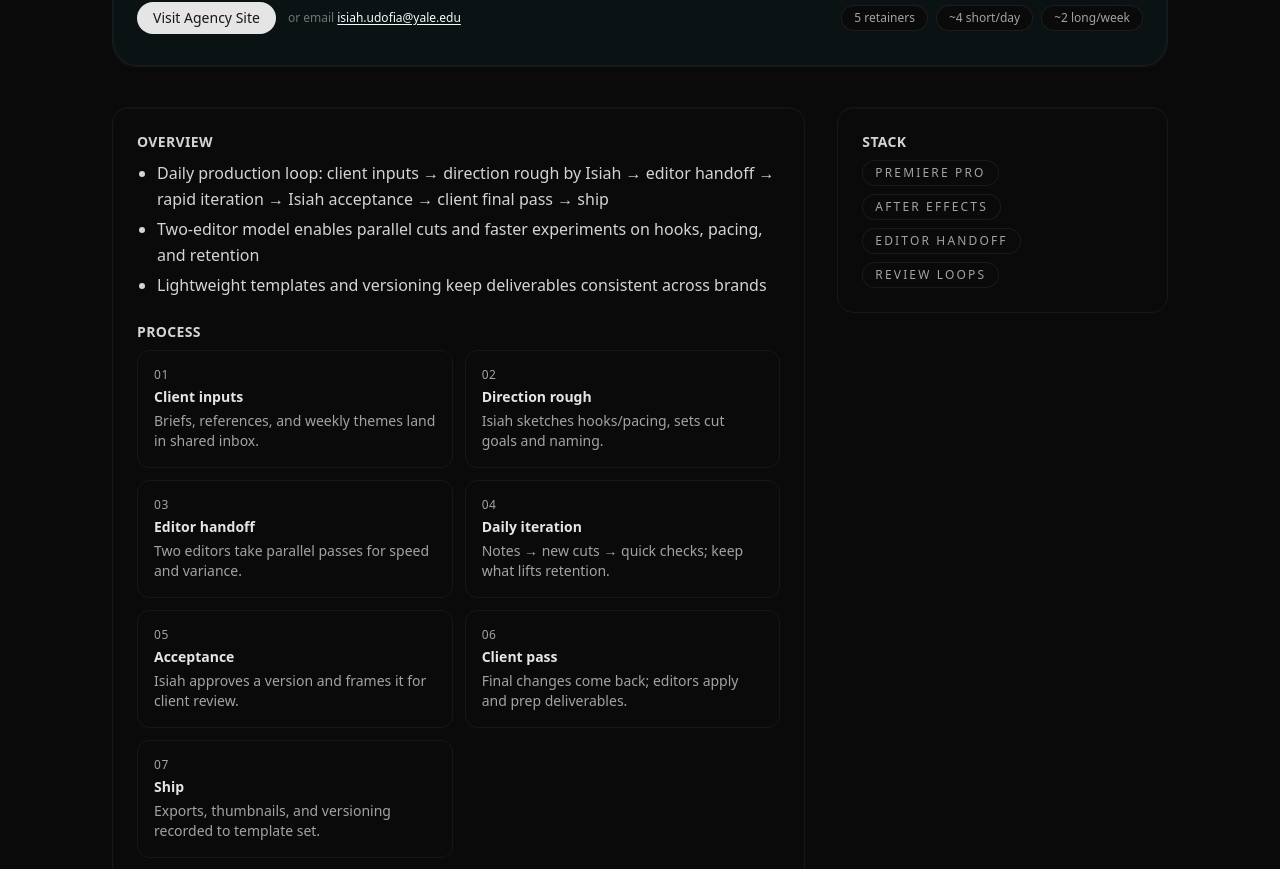
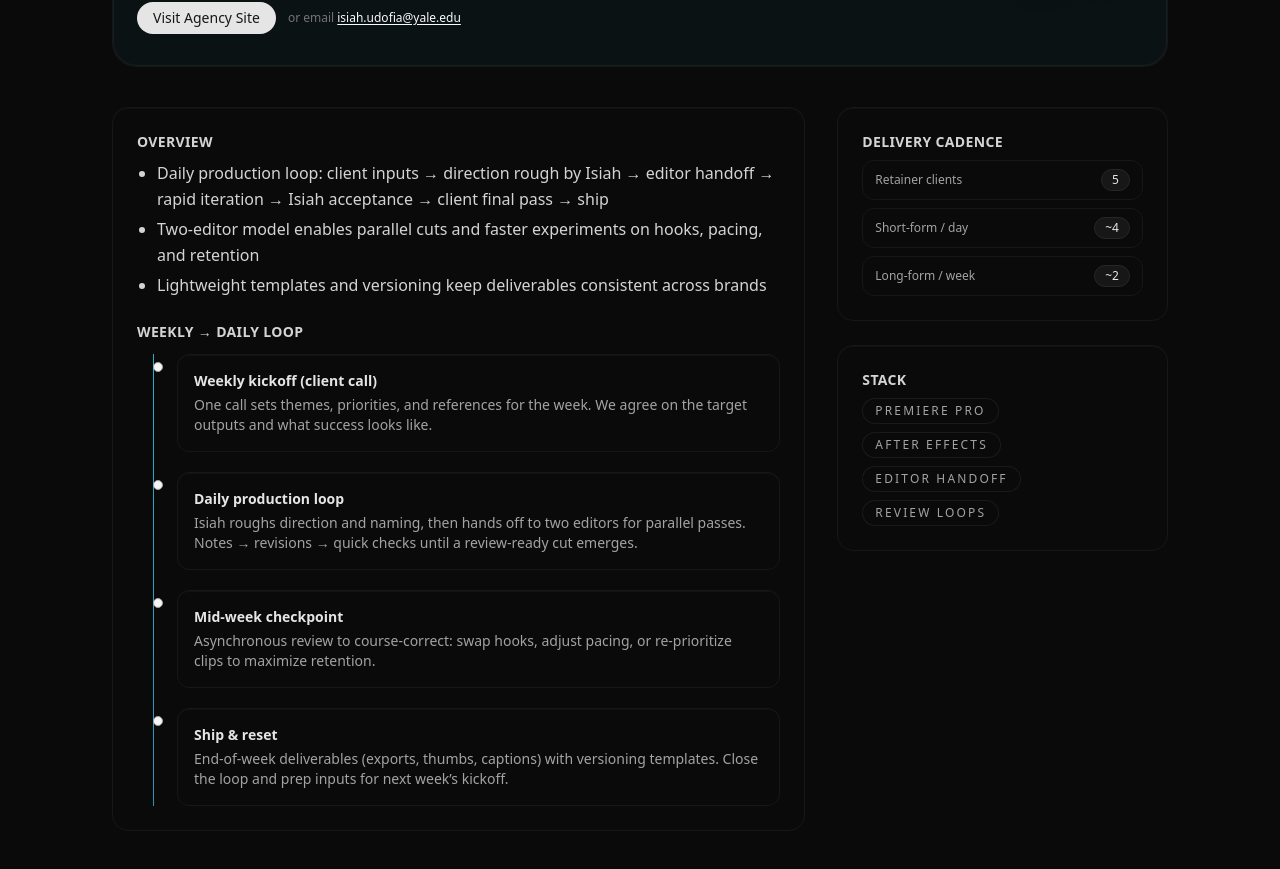
Before and after one commit to iudofia2026/isiahudofia.com, a Next.js app: page /projects/zen-video-agency in a window 1280 px wide. Shown: the part 399-1268 px from the top of the page. Built offline with nearby package versions, Linux system fonts and the light colour scheme.

Commit message:
Add delivery cadence timeline for Zen page

```diff
--- a/app/(routes)/projects/zen-video-agency/page.tsx
+++ b/app/(routes)/projects/zen-video-agency/page.tsx
@@ -1,3 +1,7 @@
+"use client";
+
+import { useRef } from "react";
+import { motion, useScroll, useSpring, useTransform } from "framer-motion";
 import { notFound } from "next/navigation";
 import type { Project } from "../../../../data/projects";
 import { projects } from "../../../../data/projects";
@@ -5,7 +9,7 @@ import { projects } from "../../../../data/projects";
 export const metadata = {
   title: "Zen Video Agency",
   description:
-    "Editing ops and creative delivery for DTC and creator clients. Premiere Pro + After Effects with a standardized intake → edit → review loop.",
+    "Editing ops and creative delivery for DTC and creator clients. Premiere Pro + After Effects with a repeatable intake → edit → review loop.",
 };
 
 function getProject(): Project | undefined {
@@ -30,16 +34,33 @@ export default function Page() {
   const accentFrom = "#0EA5E9";
   const accentTo = "#22D3EE";
 
-  const throughput = ["5 retainers", "~4 short/day", "~2 long/week"];
+  const cadence = [
+    { label: "Retainer clients", value: "5" },
+    { label: "Short-form / day", value: "~4" },
+    { label: "Long-form / week", value: "~2" },
+  ];
 
-  const processSteps = [
-    { n: 1, t: "Client inputs", d: "Briefs, references, and weekly themes land in shared inbox." },
-    { n: 2, t: "Direction rough", d: "Isiah sketches hooks/pacing, sets cut goals and naming." },
-    { n: 3, t: "Editor handoff", d: "Two editors take parallel passes for speed and variance." },
-    { n: 4, t: "Daily iteration", d: "Notes → new cuts → quick checks; keep what lifts retention." },
-    { n: 5, t: "Acceptance", d: "Isiah approves a version and frames it for client review." },
-    { n: 6, t: "Client pass", d: "Final changes come back; editors apply and prep deliverables." },
-    { n: 7, t: "Ship", d: "Exports, thumbnails, and versioning recorded to template set." },
+  const steps: { title: string; body: string }[] = [
+    {
+      title: "Weekly kickoff (client call)",
+      body:
+        "One call sets themes, priorities, and references for the week. We agree on the target outputs and what success looks like.",
+    },
+    {
+      title: "Daily production loop",
+      body:
+        "Isiah roughs direction and naming, then hands off to two editors for parallel passes. Notes → revisions → quick checks until a review-ready cut emerges.",
+    },
+    {
+      title: "Mid-week checkpoint",
+      body:
+        "Asynchronous review to course-correct: swap hooks, adjust pacing, or re-prioritize clips to maximize retention.",
+    },
+    {
+      title: "Ship & reset",
+      body:
+        "End-of-week deliverables (exports, thumbs, captions) with versioning templates. Close the loop and prep inputs for next week’s kickoff.",
+    },
   ];
 
   return (
@@ -57,8 +78,7 @@ export default function Page() {
           aria-hidden="true"
           className="pointer-events-none absolute inset-0 rounded-3xl"
           style={{
-            boxShadow:
-              "0 0 0 1px rgba(255,255,255,0.05) inset, 0 10px 40px -10px rgba(34,211,238,0.15)",
+            boxShadow: "0 0 0 1px rgba(255,255,255,0.05) inset, 0 10px 40px -10px rgba(34,211,238,0.15)",
           }}
         />
 
@@ -66,14 +86,12 @@ export default function Page() {
         <h1 className="mt-2 text-3xl md:text-4xl font-semibold tracking-tight">{project.title}</h1>
         <p className="mt-2 max-w-2xl text-neutral-400">{project.tagline}</p>
         <p className="mt-3 max-w-2xl text-neutral-300">
-          Built in August 2025 as a lightweight studio for creators and small brands. I’m running a
-          repeatable intake → edit → review loop with two remote editors and weekly rhythm so
-          delivery quality improves every cycle.
+          Built in August 2025 as a lightweight studio for creators and small brands. I run a repeatable intake → edit → review loop with two remote editors and a weekly rhythm so delivery quality improves every cycle.
         </p>
 
         <div className="mt-5 flex flex-wrap items-center gap-3">
           <a
-            href="https://zeneditingagency.netlify.app/"
+            href="https://heroic-puppy-1a67b8.netlify.app/"
             target="_blank"
             rel="noopener noreferrer"
             className="rounded-full bg-neutral-200 px-4 py-1.5 text-sm font-medium text-neutral-900 transition hover:bg-white hover:shadow-[0_6px_24px_-8px_rgba(255,255,255,0.4)]"
@@ -82,24 +100,10 @@ export default function Page() {
           </a>
           <span className="text-xs text-neutral-500">
             or email{" "}
-            <a
-              className="underline underline-offset-2 hover:text-neutral-300"
-              href="mailto:isiah.udofia@yale.edu"
-            >
+            <a className="underline underline-offset-2 hover:text-neutral-300" href="mailto:isiah.udofia@yale.edu">
               isiah.udofia@yale.edu
             </a>
           </span>
-
-          <div className="ml-auto flex flex-wrap gap-2">
-            {throughput.map((pill) => (
-              <span
-                key={pill}
-                className="rounded-full border border-neutral-800/70 bg-neutral-950 px-3 py-1 text-xs text-neutral-400"
-              >
-                {pill}
-              </span>
-            ))}
-          </div>
         </div>
       </section>
 
@@ -116,40 +120,35 @@ export default function Page() {
             </ul>
 
             <div className="mt-6">
-              <h3 className="mb-2 text-sm font-semibold uppercase tracking-wide text-neutral-300">
-                Process
-              </h3>
-              <ol className="grid gap-3 sm:grid-cols-2">
-                {processSteps.map((s) => (
-                  <li
-                    key={s.n}
-                    className="group relative rounded-xl border border-neutral-900 bg-neutral-950/60 p-4 transition hover:border-neutral-700"
-                  >
-                    <div className="mb-1 text-xs font-medium tracking-wider text-neutral-400">
-                      {String(s.n).padStart(2, "0")}
-                    </div>
-                    <div className="text-sm font-semibold text-neutral-200">{s.t}</div>
-                    <p className="mt-1 text-sm text-neutral-400">{s.d}</p>
-                    <div
-                      aria-hidden
-                      className="pointer-events-none absolute inset-0 rounded-xl opacity-0 transition group-hover:opacity-100"
-                      style={{
-                        boxShadow:
-                          "inset 0 1px 0 rgba(255,255,255,0.04), 0 8px 30px -12px rgba(34,211,238,0.18)",
-                      }}
-                    />
-                  </li>
-                ))}
-              </ol>
+              <h3 className="mb-3 text-sm font-semibold uppercase tracking-wide text-neutral-300">Weekly → Daily loop</h3>
+              <AnimatedTimeline steps={steps} />
             </div>
           </div>
         </section>
 
-        <aside>
+        <aside className="space-y-6">
+          <div className="rounded-2xl border border-neutral-900 bg-neutral-950/60 p-6 shadow-[inset_0_1px_0_rgba(255,255,255,0.03)]">
+            <h3 className="mb-2 text-sm font-semibold uppercase tracking-wide text-neutral-300">Delivery cadence</h3>
+            <ul className="space-y-2">
+              {cadence.map((row) => (
+                <li
+                  key={row.label}
+                  className="flex items-center justify-between rounded-xl border border-neutral-900 bg-neutral-950/70 px-3 py-2"
+                >
+                  <span className="text-xs text-neutral-400">{row.label}</span>
+                  <span className="rounded-full border border-neutral-800 bg-neutral-900 px-2.5 py-0.5 text-xs font-medium text-neutral-200">
+                    {row.value}
+                  </span>
+                </li>
+              ))}
+            </ul>
+          </div>
+
+          {(chips ?? []).length > 0 && (
             <div className="rounded-2xl border border-neutral-900 bg-neutral-950/60 p-6 shadow-[inset_0_1px_0_rgba(255,255,255,0.03)]">
               <h3 className="mb-2 text-sm font-semibold uppercase tracking-wide text-neutral-300">Stack</h3>
               <div className="flex flex-wrap gap-2">
-              {(chips ?? []).map((chip) => (
+                {chips.map((chip) => (
                   <span
                     key={chip}
                     className="rounded-full border border-neutral-800/60 bg-neutral-950 px-3 py-1 text-xs uppercase tracking-[0.18em] text-neutral-400"
@@ -157,13 +156,56 @@ export default function Page() {
                     {chip}
                   </span>
                 ))}
-              {(chips ?? []).length === 0 && (
-                <span className="text-xs text-neutral-500">No tags available</span>
-              )}
               </div>
             </div>
+          )}
         </aside>
       </div>
     </article>
   );
 }
+
+function AnimatedTimeline({ steps }: { steps: { title: string; body: string }[] }) {
+  const items = Array.isArray(steps) ? steps : [];
+  if (items.length === 0) return null;
+
+  const ref = useRef<HTMLDivElement>(null);
+  const { scrollYProgress } = useScroll({ target: ref, offset: ["start 15%", "end 70%"] });
+  const progress = useSpring(scrollYProgress, { stiffness: 120, damping: 20, mass: 0.2 });
+  const height = useTransform(progress, [0, 1], ["0%", "100%"]);
+
+  return (
+    <div ref={ref} className="relative">
+      <div className="absolute left-3 top-0 h-full w-px bg-neutral-800 md:left-4" aria-hidden />
+      <motion.div
+        style={{ height }}
+        className="absolute left-3 top-0 w-px bg-gradient-to-b from-cyan-400/80 to-sky-400/70 md:left-4 motion-safe:opacity-100"
+        aria-hidden
+      />
+      <ol className="space-y-5">
+        {items.map((s, i) => (
+          <li key={s.title} className="relative pl-10">
+            <motion.span
+              aria-hidden
+              className="absolute left-3 top-2 h-2.5 w-2.5 -translate-x-1 rounded-full border border-neutral-400 bg-neutral-100 md:left-4"
+              initial={{ scale: 0.85, opacity: 0 }}
+              whileInView={{ scale: 1, opacity: 1 }}
+              viewport={{ once: true, margin: "-10% 0% -10% 0%" }}
+              transition={{ duration: 0.22, delay: i * 0.04 }}
+            />
+            <motion.div
+              initial={{ opacity: 0, y: 8 }}
+              whileInView={{ opacity: 1, y: 0 }}
+              viewport={{ once: true, margin: "-10% 0% -10% 0%" }}
+              transition={{ duration: 0.26, delay: i * 0.05 }}
+              className="rounded-xl border border-neutral-900 bg-neutral-950/70 p-4 shadow-[inset_0_1px_0_rgba(255,255,255,0.03)]"
+            >
+              <h4 className="text-sm font-semibold text-neutral-200">{s.title}</h4>
+              <p className="mt-1 text-sm text-neutral-400">{s.body}</p>
+            </motion.div>
+          </li>
+        ))}
+      </ol>
+    </div>
+  );
+}
```
Lines whose indentation alone changed are shown as unchanged.
